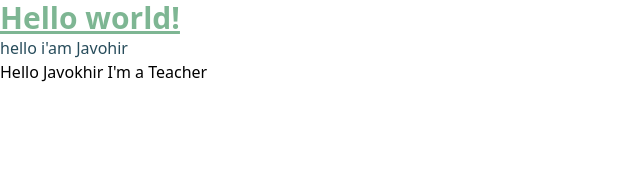
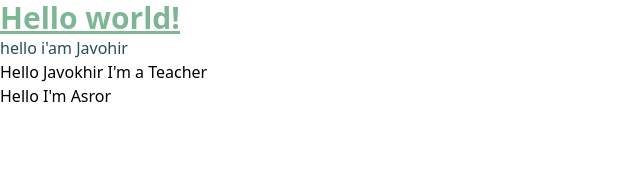
Before and after one commit to nozim-dev/organick, a React (Vite) app: page / in a window 1280 px wide. Shown: the top 174 px of the page, without its empty margins (0-640 px from the left). Built offline with nearby package versions, Linux system fonts and the light colour scheme.

Commit message:
adding h1 element

```diff
--- a/src/App.jsx
+++ b/src/App.jsx
@@ -6,6 +6,7 @@ function App() {
       </h1>
       <h1 className="text-blue-700">hello i'am Javohir </h1>
       <h1>Hello Javokhir I'm a Teacher</h1>
+      <h1>Hello I'm Asror</h1>
     </>
   );
 }
```
